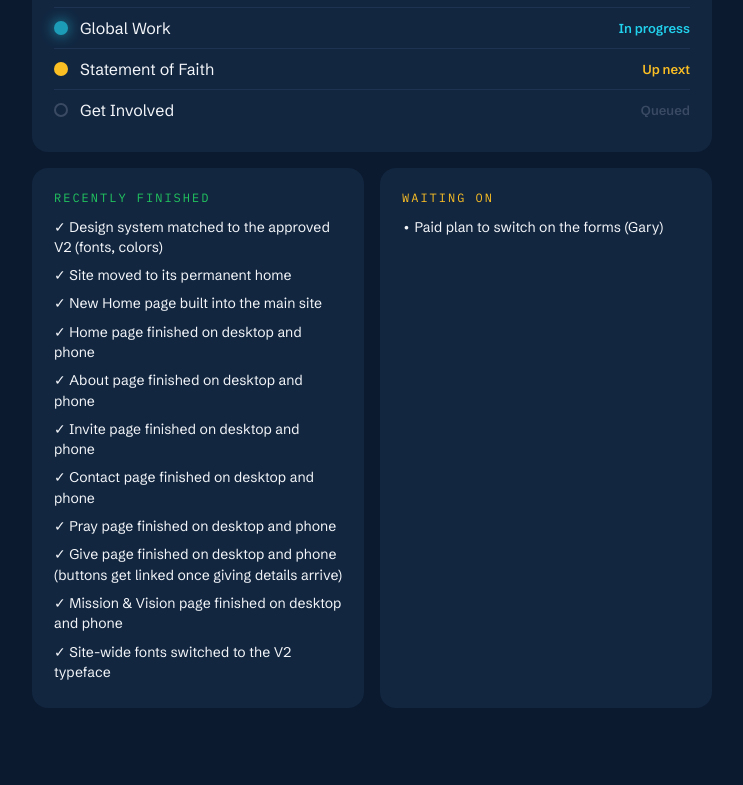
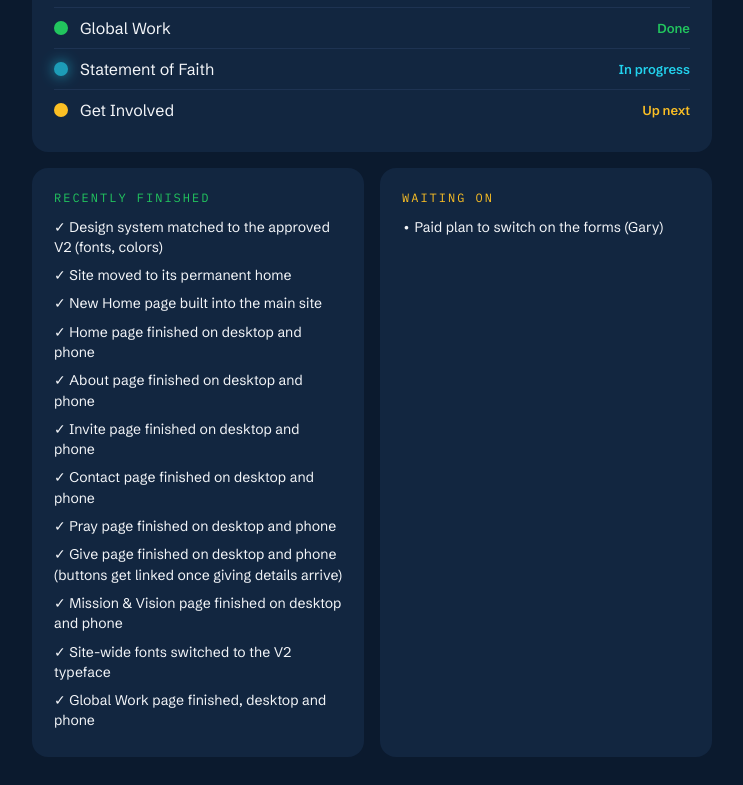
Before and after one commit to firesnatchers316/wmi-progress, a plain HTML site: page index.html in a window 1280 px wide. Shown: the part 604-1389 px from the top of the page, without its empty margins (268-1011 px from the left). Before the commit the page ends 1340 px from the top, so only its background shows below. Drawn offline with Linux system fonts and the light colour scheme.

Commit message:
Update progress: Global Work done, Statement of Faith in progress

```diff
--- a/index.html
+++ b/index.html
@@ -253,9 +253,9 @@
   <script>
     // All editable values live here. Update this object, then redeploy.
     const STATUS = {
-      updated: "Nov 18, 2026, 11:55 PM ET",
-      confirmed: 86,
-      nextMilestone: 90,
+      updated: "Nov 19, 2026, 1:45 AM ET",
+      confirmed: 92,
+      nextMilestone: 96,
       preview: "Thursday, Nov 19, morning",
       pages: [
         { name: "Home", status: "done" },
@@ -265,9 +265,9 @@
         { name: "Pray", status: "done" },
         { name: "Give", status: "done" },
         { name: "Mission & Vision", status: "done" },
-        { name: "Global Work", status: "active" },
-        { name: "Statement of Faith", status: "next" },
-        { name: "Get Involved", status: "queued" }
+        { name: "Global Work", status: "done" },
+        { name: "Statement of Faith", status: "active" },
+        { name: "Get Involved", status: "next" }
       ],
       finished: [
         "Design system matched to the approved V2 (fonts, colors)",
@@ -280,7 +280,8 @@
         "Pray page finished on desktop and phone",
         "Give page finished on desktop and phone (buttons get linked once giving details arrive)",
         "Mission & Vision page finished on desktop and phone",
-        "Site-wide fonts switched to the V2 typeface"
+        "Site-wide fonts switched to the V2 typeface",
+        "Global Work page finished, desktop and phone"
       ],
       waiting: [
         "Paid plan to switch on the forms (Gary)"
```
